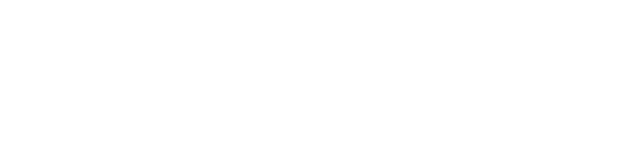
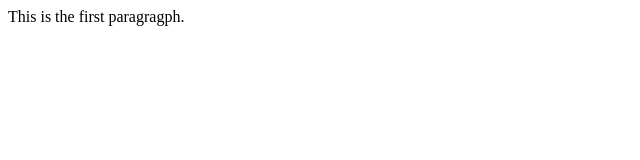
Before and after one commit to tommycheung1989/testing1, a plain HTML site: page index.html in a window 1280 px wide. Shown: the whole page, without its empty margins (0-640 px from the left). Drawn offline with Linux system fonts and the light colour scheme.

Commit message:
Please enter the commit message for your changes. Lines starting
:wqZZ
:q!

ZZ

quit

```diff
--- a/index.html
+++ b/index.html
@@ -6,6 +6,6 @@
     <title>Document</title>
 </head>
 <body>
-
+    <p>This is the first paragragph.</p>
 </body>
 </html>
```
